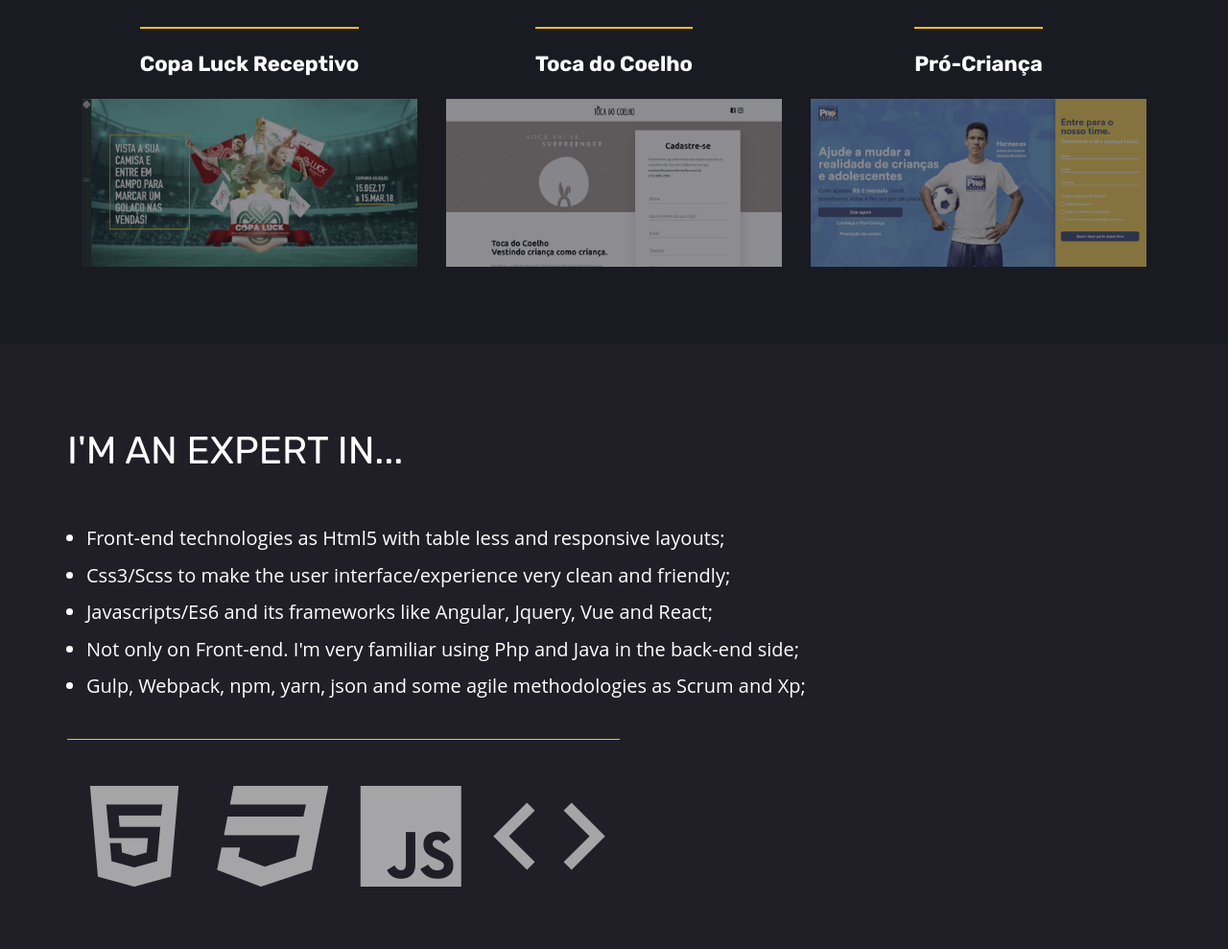
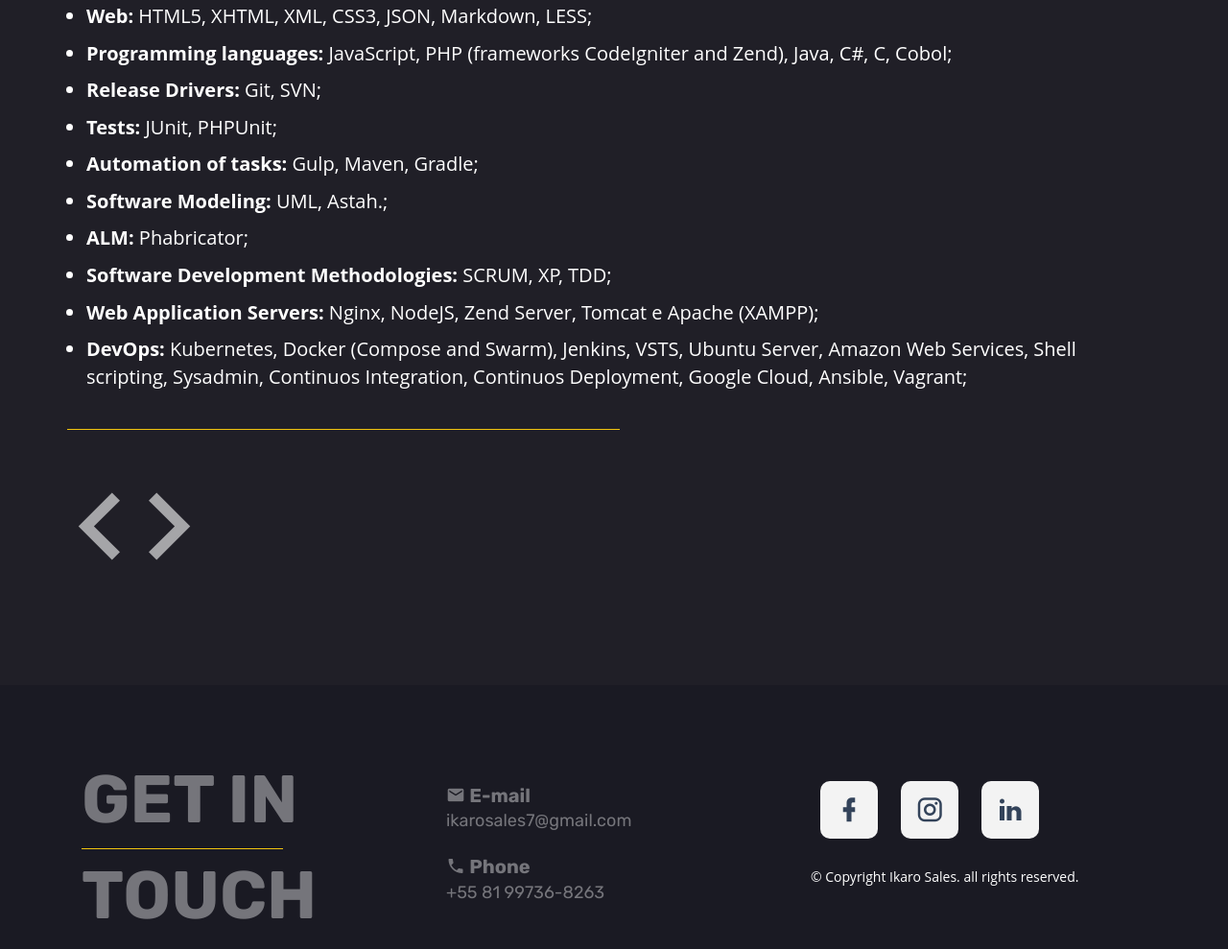
Before and after one commit to ikarosales/ikarosales.github.io, a plain HTML site: page index.html in a window 1280 px wide. Shown: the part 1691-2680 px from the top of the page at 96% size. Drawn offline with Linux system fonts and the light colour scheme.

Commit message:
v.Beta 1.0

```diff
--- a/index.html
+++ b/index.html
@@ -89,7 +89,7 @@
         </section>
         <div class="clearfix"></div>
 
-        <section id="portfolio" class="section-padding">
+        <!-- section id="portfolio" class="section-padding">
             <div class="container">
                 <h3 class="title-section">Projects I participated in</h3>
 
@@ -123,7 +123,7 @@
 
                 </div>
             </div>
-        </section>
+        </section -->
         <div class="clearfix"></div>
 
 
@@ -137,16 +137,18 @@
                     <div class="col-sm-12">
                         <div class="row">
                             <ul class="expertise__list">
-                                <li>Front-end technologies as Html5 with table less and responsive layouts;</li>
-                                <li>Css3/Scss to make the user interface/experience very clean and friendly;</li>
-                                <li>Javascripts/Es6 and its frameworks like Angular, Jquery, Vue and React;</li>
-                                <li>Not only on Front-end. I'm very familiar using Php and Java in the back-end side;</li>
-                                <li>Gulp, Webpack, npm, yarn, json and some agile methodologies as Scrum and Xp;</li>
+                                <li><b>Web:</b> HTML5, XHTML, XML, CSS3, JSON, Markdown, LESS;</li>
+                                <li><b>Programming languages:</b> JavaScript, PHP (frameworks CodeIgniter and Zend), Java, C#, C, Cobol;</li>
+                                <li><b>Release Drivers:</b> Git, SVN;</li>
+                                <li><b>Tests:</b> JUnit, PHPUnit;</li>
+                                <li><b>Automation of tasks:</b> Gulp, Maven, Gradle;</li>
+                                <li><b>Software Modeling:</b> UML, Astah.;</li>
+                                <li><b>ALM:</b> Phabricator;</li>
+                                <li><b>Software Development Methodologies:</b> SCRUM, XP, TDD;</li>
+                                <li><b>Web Application Servers:</b> Nginx, NodeJS, Zend Server, Tomcat e Apache (XAMPP);</li>
+                                <li><b>DevOps:</b> Kubernetes, Docker (Compose and Swarm), Jenkins, VSTS, Ubuntu Server, Amazon Web Services, Shell scripting, Sysadmin, Continuos Integration, Continuos Deployment, Google Cloud, Ansible, Vagrant;</li>
                             </ul>
                             <div class="expertise__box-lang">
-                                <i class="mdi mdi-language-html5 html-color"></i>
-                                <i class="mdi mdi-language-css3 css-color"></i>
-                                <i class="mdi mdi-language-javascript javascrcipt-color"></i>
                                 <i class="mdi mdi-code-tags backend-color"></i>
                             </div>
                         </div>
```
